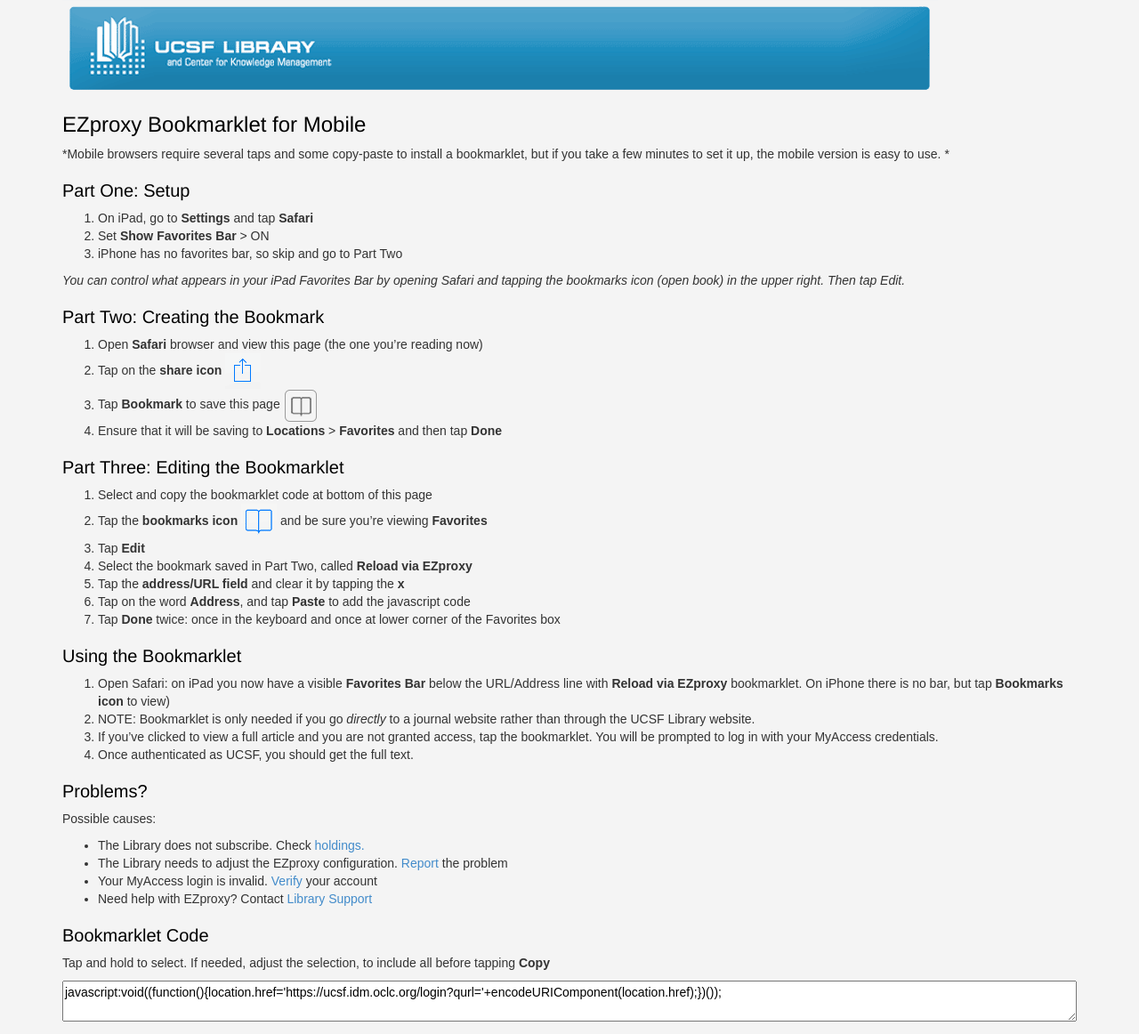
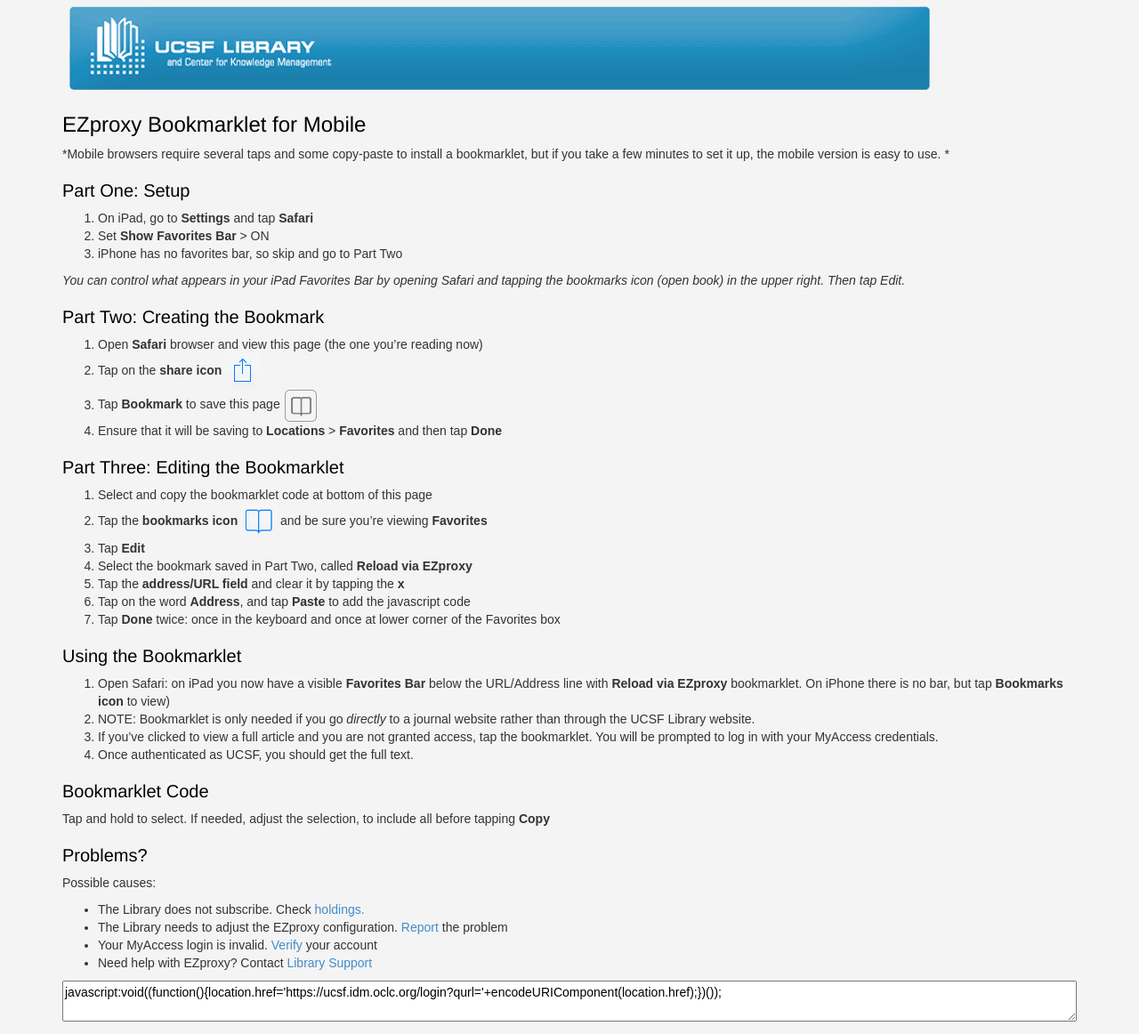
Before and after one commit to ucsf-ckm/bookmarklet, a Jekyll site: the page built from index.md, in a window 1280 px wide. Shown: the whole page at 89% size. Built offline with Jekyll 4.4.1, drawn with Linux system fonts in a browser that asks for light colours; part of the change alters nothing that is shown.

Commit message:
moved the code section up the page

```diff
--- a/index.md
+++ b/index.md
@@ -35,6 +35,9 @@ title: Reload via EZproxy
 3. If you've clicked to view a full article and you are not granted access, tap the bookmarklet. You will be prompted to log in with your MyAccess credentials.
 4. Once authenticated as UCSF, you should get the full text.
 
+## Bookmarklet Code
+Tap and hold to select. If needed, adjust the selection, to include all before tapping **Copy**
+
 ## Problems?
 Possible causes:
 
@@ -42,6 +45,3 @@ Possible causes:
 -	The Library needs to adjust the EZproxy configuration. [Report](http://m.ucsf.edu/#/library/help) the problem
 -	Your MyAccess login is invalid. [Verify](https://myaccess.ucsf.edu/) your account
 -	Need help with EZproxy? Contact [Library Support](http://m.ucsf.edu/#/library/help)
-
-## Bookmarklet Code
-Tap and hold to select. If needed, adjust the selection, to include all before tapping **Copy**
```
